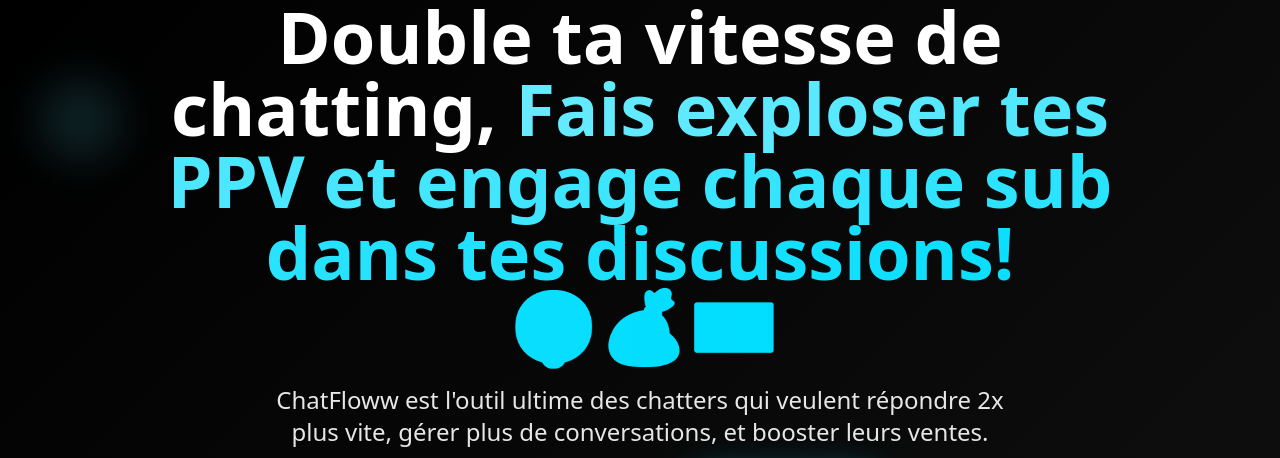
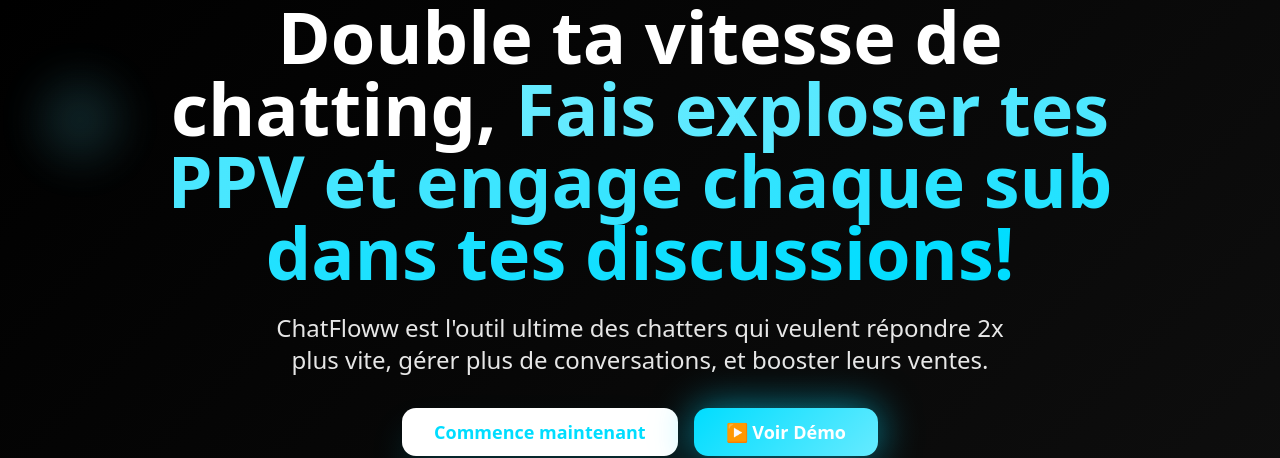
Before and after one commit to SmartESP-Team/chatfloww-ai-launcher, a React (Vite) app: page / in a window 1280 px wide. Shown: the top 458 px of the page. Built offline with nearby package versions, Linux system fonts and the light colour scheme.

Commit message:
Update Hero.tsx

```diff
--- a/src/components/Hero.tsx
+++ b/src/components/Hero.tsx
@@ -19,7 +19,7 @@ const Hero = () => {
         <h1 className="text-5xl md:text-7xl font-bold text-primary-foreground mb-6 leading-tight">
           Double ta vitesse de chatting,{" "}
           <span className="bg-gradient-to-r from-primary-glow to-accent bg-clip-text text-transparent">
-            Fais exploser tes PPV et engage chaque sub dans tes discussions!<span className="inline-block ml-2">🤑💰💵</span>
+            Fais exploser tes PPV et engage chaque sub dans tes discussions!
           </span>
         </h1>
 
```
